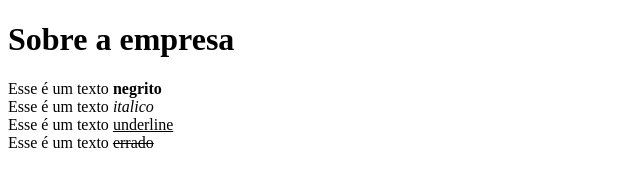
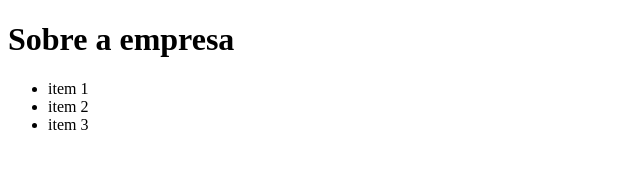
Before and after one commit to edujunque/HTMLDummy, a plain HTML site: page Projeto.html in a window 1280 px wide. Shown: the whole page, without its empty margins (0-640 px from the left). Drawn offline with Linux system fonts and the light colour scheme.

Commit message:
Incluindo listas não ordenadas

```diff
--- a/Projeto.html
+++ b/Projeto.html
@@ -8,10 +8,18 @@
 
 	<body>
 		<h1>Sobre a empresa</h1>
-		Esse é um texto <strong>negrito</strong> <br />
-		Esse é um texto <em>italico</em> <br />
-		Esse é um texto <u>underline</u> <br />
-		Esse é um texto <strike>errado</strike> <br />
+	<ul>
+		<li>
+			item 1
+		</li>
+		<li>
+			item 2
+		</li>
+		<li>
+			item 3
+		</li>
+	</ul>
+
 	</body>
 
 </html>
```
